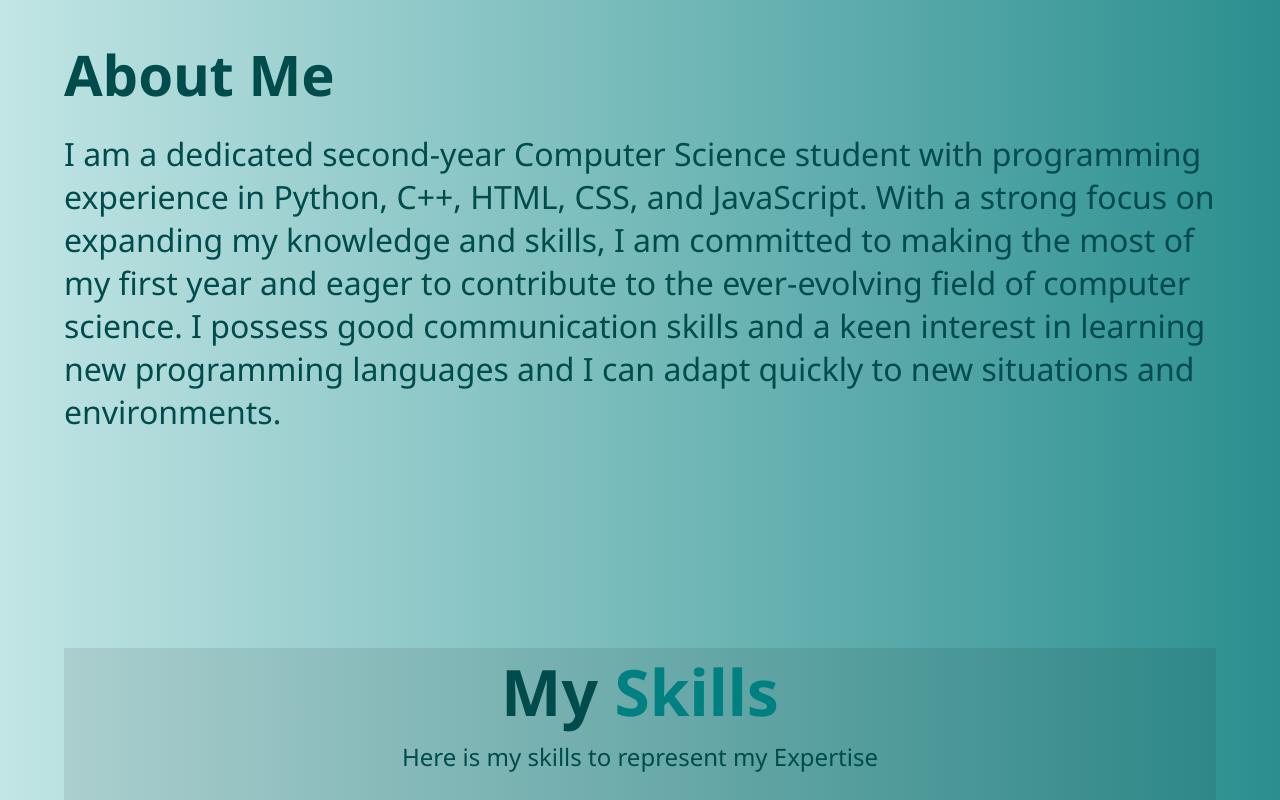
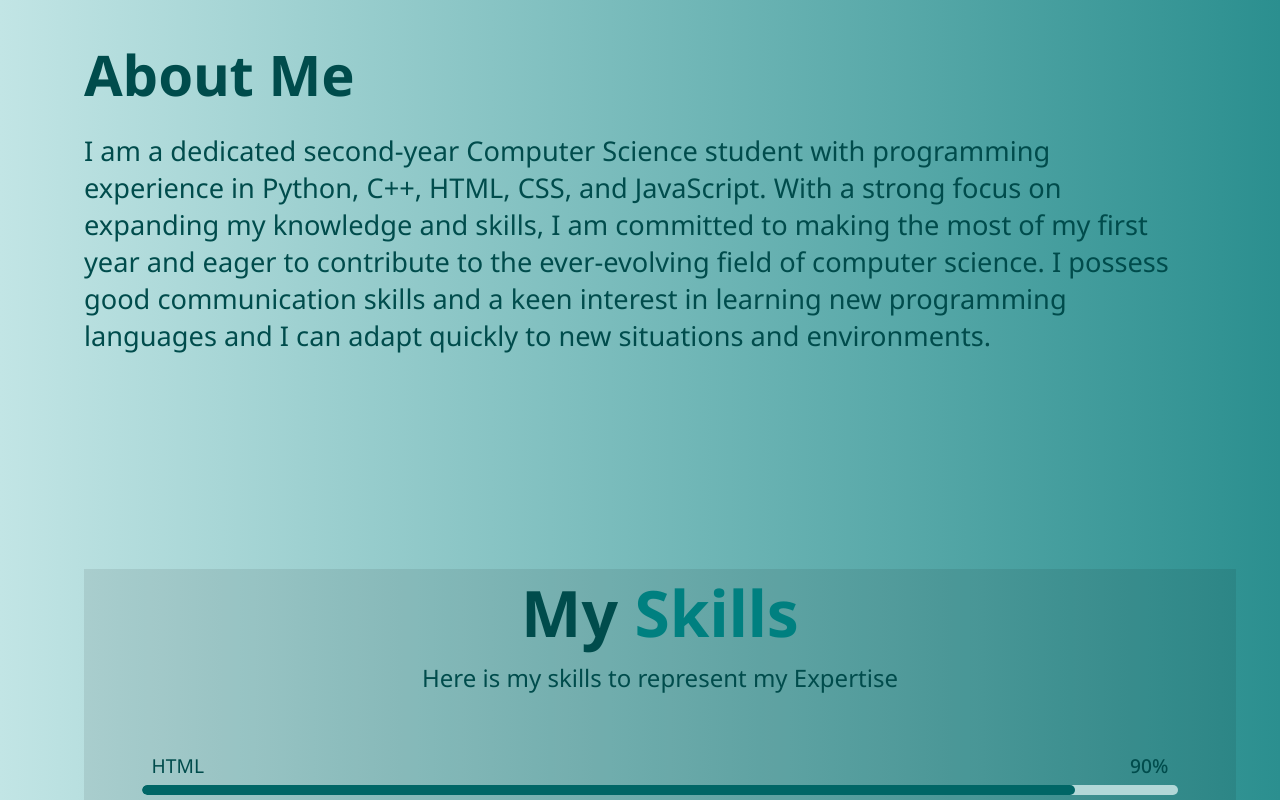
Before and after one commit to kaurgunisha7/portfolio, a plain HTML site: page index.html in a window 1280 px wide. Shown: the part 820-1620 px from the top of the page. Drawn offline with Linux system fonts and the light colour scheme.

Commit message:
Add files via upload

```diff
--- a/style.css
+++ b/style.css
@@ -154,8 +154,9 @@ body {
 }
 
 #about p {
-    font-size: 2rem;
+    font-size: 1.7rem;
     margin-bottom: 40px;
+    margin-right:50px;
 }
 
 .moreAbout {
@@ -518,8 +519,8 @@ body {
         grid-template-columns: 1fr;
     }
     .main {
-        margin-left: 0;
-        width: 100%;
+        margin: 0 auto;
+        width: 90%;
     }
     .animated-heading {
         font-size: 3rem;
```
